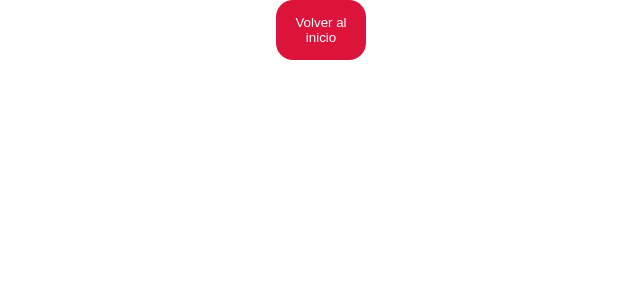
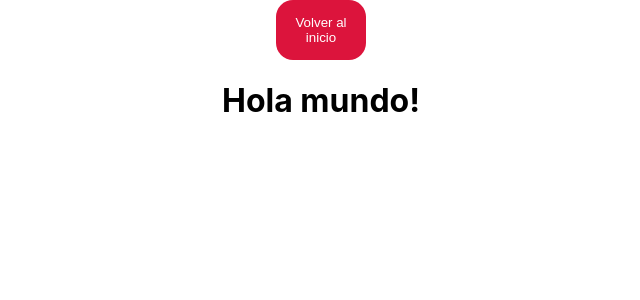
Before and after one commit to KarinaKanoDev/Practica-Talent, a React (Create React App) app: page /Mariliz in a window 1280 px wide. Shown: the top 300 px of the page, without its empty margins (319-959 px from the left). Built offline with nearby package versions, Linux system fonts and the light colour scheme.

Commit message:
Commit de prueba

```diff
--- a/src/Components/Mariliz/Mariliz.jsx
+++ b/src/Components/Mariliz/Mariliz.jsx
@@ -5,6 +5,7 @@ const Mariliz = () => {
     return (
         <Fragment>
             <BotonHomePage />
+            <h1> Hola mundo! </h1>
         </Fragment>
      );
 }
```
